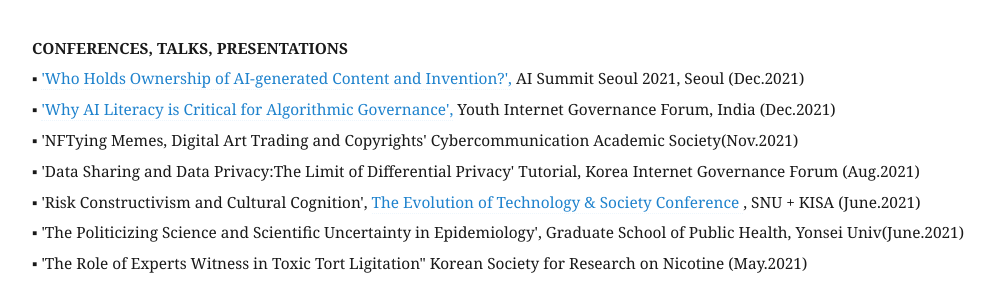
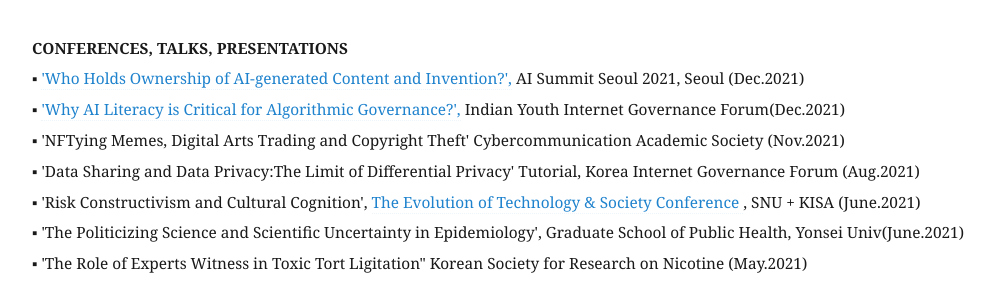
Before and after one commit to eunchangchoi/eunchangchoi.github.io, a Jekyll site: the page built from index.md, in a window 1280 px wide and 900 px high, scrolled down 3160 px. Shown: the part 161-447 px from the top of the window, without its empty margins (68-1063 px from the left). Built offline with Jekyll 4.4.1, drawn with Linux system fonts in a browser that asks for light colours.

Commit message:
Update index.md

```diff
--- a/index.md
+++ b/index.md
@@ -69,8 +69,8 @@ am a Korean legal scholar whose research focuses on the interplay of public poli
      <br>
  <strong> CONFERENCES, TALKS, PRESENTATIONS </strong> <br>
 ▪ <a href="https://aisummit.co.kr/agenda_2021-2/">'Who Holds Ownership of AI-generated Content and Invention?',</a> AI Summit Seoul 2021, Seoul (Dec.2021)<br>
-▪ <a href="https://youthigf.in/2021/12/02/agenda/">'Why AI Literacy is Critical for Algorithmic Governance',</a> Youth Internet Governance Forum, India (Dec.2021)<br>
-▪ 'NFTying Memes, Digital Art Trading and Copyrights' Cybercommunication Academic Society(Nov.2021) <br>
+▪ <a href="https://youthigf.in/2021/12/02/agenda/">'Why AI Literacy is Critical for Algorithmic Governance?',</a> Indian Youth Internet Governance Forum(Dec.2021)<br>
+▪ 'NFTying Memes, Digital Arts Trading and Copyright Theft' Cybercommunication Academic Society (Nov.2021) <br>
 ▪ 'Data Sharing and Data Privacy:The Limit of Differential Privacy' Tutorial, Korea Internet Governance Forum (Aug.2021) <br>
 ▪ 'Risk Constructivism and Cultural Cognition', <a href="http://cis.snu.ac.kr/sub2/2_2_6_2.php?mode=view&number=1509&b_name=meet1_2">The Evolution of Technology & Society Conference </a>, SNU + KISA (June.2021)<br>
 ▪ 'The Politicizing Science and Scientific Uncertainty in Epidemiology', Graduate School of Public Health, Yonsei Univ(June.2021)<br>
@@ -87,8 +87,8 @@ am a Korean legal scholar whose research focuses on the interplay of public poli
 ▪  'How Misinformation Obstruct Public Health Measures during Pandemics', School of Public Health, Yonsei Univ (March. 2020)<br>
 ▪ <a href="https://bit.ly/36qHFoj">'The Risk Perception of AI'</a>, Korean Association for AI and Law (KAAIL) AI Policy Forum + Microsoft(Oct. 2019) <br>
 ▪ <a href="https://clawar.org/wp-content/uploads/2019/11/ICRES2019_p64_paper_4.pdf">"The Making of South Korea's Robot Ethics Charter"</a>, <a href="https://www.icres2019.org/"> International Conference on Robot Ethics and Standards</a>, London, UK (2019)<br>
-▪   <a href= "https://www.intgovforum.org/multilingual/content/igf-2019-ws-182-data-governance-for-smarter-city-mobility">'Data Governance for Smarter City Mobility'</a>  <a href= "https://www.igf2019.berlin/IGF/Navigation/EN/Home/home.html"> The United Nations Internet Governance Forum</a>, Berlin, Germany (2019)<br>
-▪   <a href="https://www.youtube.com/watch?v=nsZJaB3fx0E&feature=youtu.be&t=1689">'National Collaborative Session on Cybersecurity'</a>, <a href= "https://www.igf2019.berlin/IGF/Navigation/EN/Home/home.html">The United Nations Internet Governance Forum,</a> Berlin, Germany (2019) <br>
+▪  <a href= "https://www.intgovforum.org/multilingual/content/igf-2019-ws-182-data-governance-for-smarter-city-mobility">'Data Governance for Smarter City Mobility'</a>  <a href= "https://www.igf2019.berlin/IGF/Navigation/EN/Home/home.html"> The United Nations Internet Governance Forum</a>, Berlin, Germany (2019)<br>
+▪  <a href="https://www.youtube.com/watch?v=nsZJaB3fx0E&feature=youtu.be&t=1689">'National Collaborative Session on Cybersecurity'</a>, <a href= "https://www.igf2019.berlin/IGF/Navigation/EN/Home/home.html">The United Nations Internet Governance Forum,</a> Berlin, Germany (2019) <br>
 ▪   <a href="https://www.ftp.asia/index.php/s/tLZWIWMG1Qp7oA0">'Build Concept on AI Society for Good: Quest for Inclusion'</a>,<a href="https://2019.aprigf.asia/"> 2019 Asia-Pacific Internet Governance Forum</a>, Vladivostok, Russia <br>
 ▪   <a href="https://www.ftp.asia/index.php/s/HGkuD3YVUBssKrP">'Coping with Misinformation in an Deluge of Information'</a>, <a href="https://2019.aprigf.asia/"> 2019 Asia-Pacific Internet Governance Forum</a>, Vladivostok, Russia <br>
 ▪   'AI Governance'in <a href="https://kpc4ir.kaist.ac.kr/index.php?mid=kpc4ir_events&document_srl=684"> TECH & TALK Conference</a>,<a href="https://kpc4ir.kaist.ac.kr/"> Korea Policy Center for 4th Industrial Revolution, KAIST,</a> Seoul (May. 2019)<br>
```
